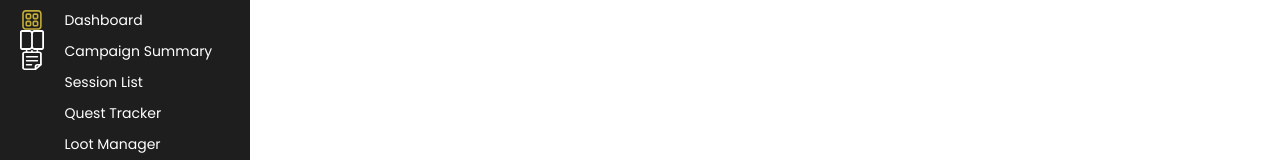
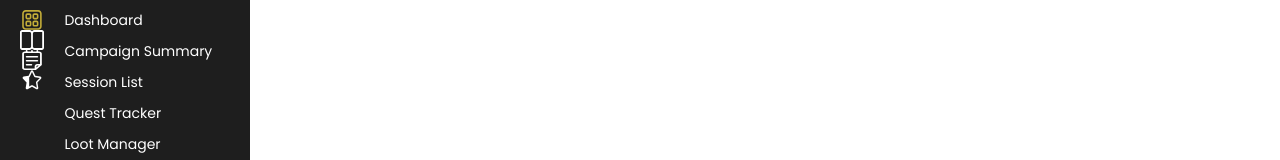
Before and after one commit to alliebourden/fableforge, a React (Vite) app: page / in a window 1280 px wide. Shown: the part 140-300 px from the top of the page. Built offline with nearby package versions, Linux system fonts and the light colour scheme.

Commit message:
style - imported and added Quest Icon

```diff
--- a/src/pages/Layout.jsx
+++ b/src/pages/Layout.jsx
@@ -3,7 +3,7 @@ import { Outlet } from "react-router-dom";
 import DashboardIcon from "./icons/Dashboard Icon.svg";
 import CampaignIcon from "./icons/Campaign Icon.svg";
 import SessionIcon from "./icons/Session List Icon.svg";
-// import DashboardIcon from "./icons/Dashboard Icon.svg";
+import QuestIcon from "./icons/Quest Icon.svg";
 // import DashboardIcon from "./icons/Dashboard Icon.svg";
 
 export default function Layout() {
@@ -19,6 +19,7 @@ export default function Layout() {
             <img src={DashboardIcon} height={20} />
             <img src={CampaignIcon} height={20} />
             <img src={SessionIcon} height={20} />
+            <img src={QuestIcon} height={20} />
           </div>
           <div className="sidebar-links">
             <a>Dashboard</a>
```
